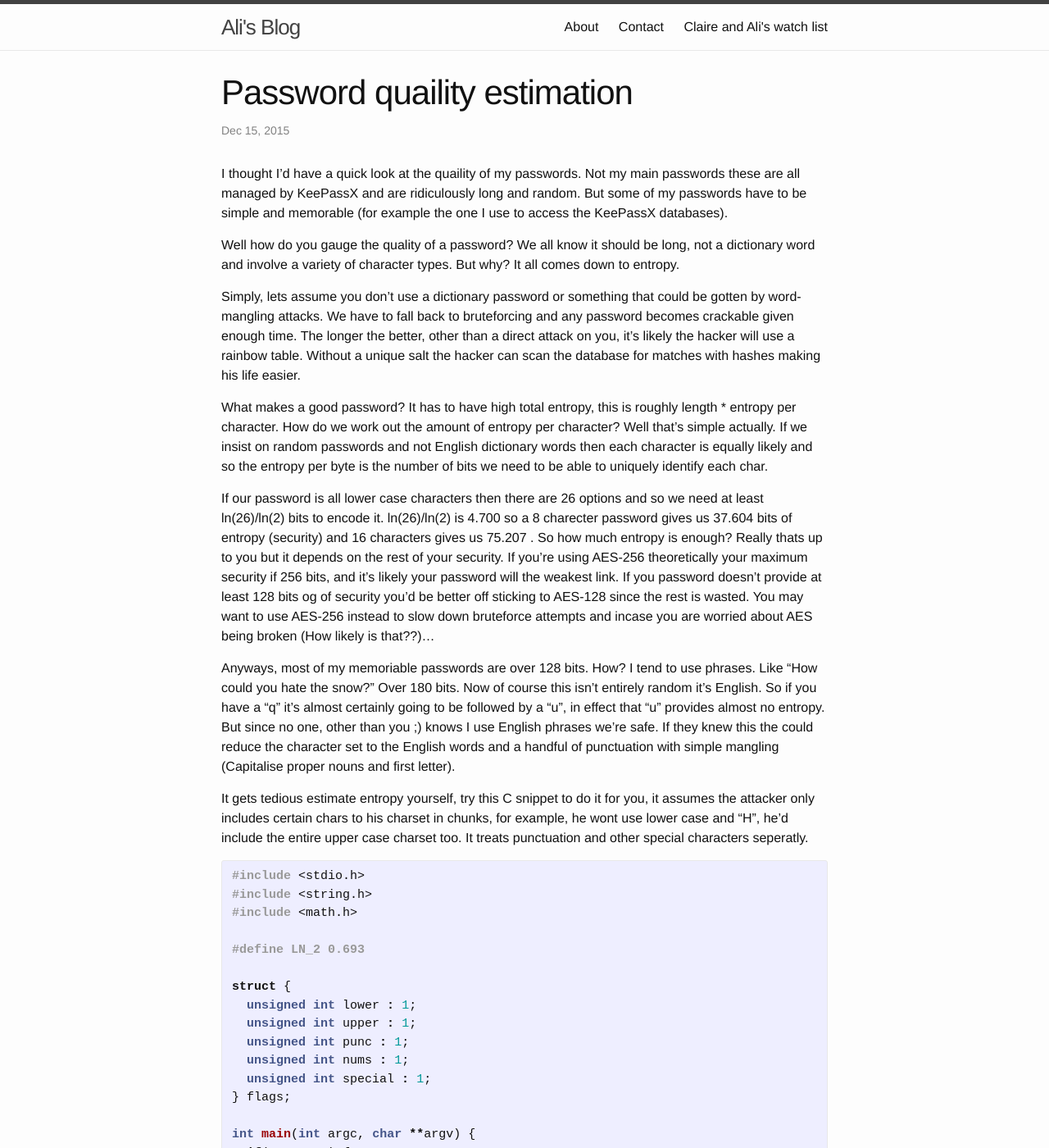
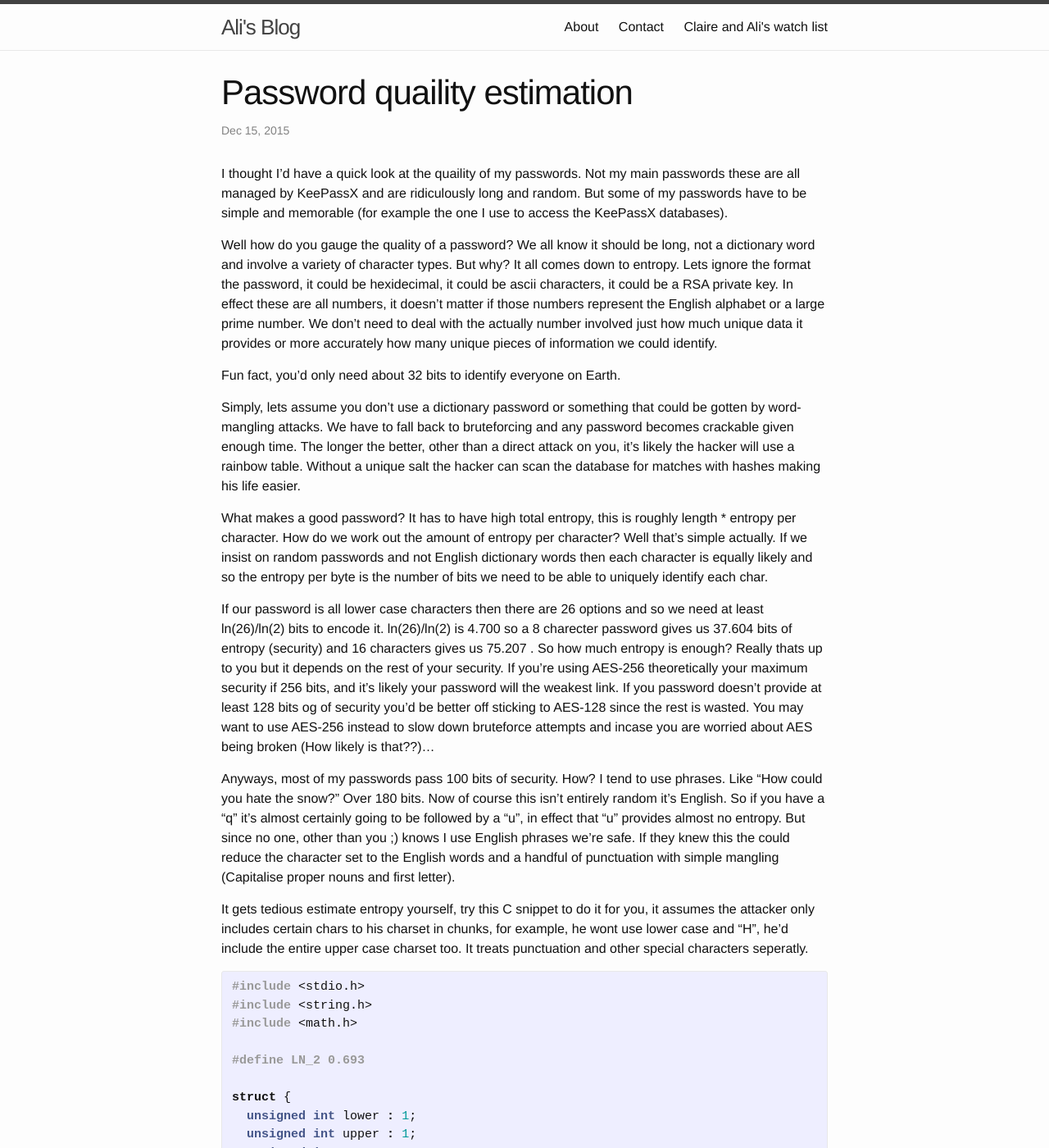
Before and after one commit to ali-raheem/alis_blog, a Jekyll site: the page built from _posts/2015-12-15-password-quaility.markdown, in a window 1280 px wide and 1400 px high. Shown: the whole window at 82% size. Built offline with Jekyll 4.4.1, drawn with Linux system fonts in a browser that asks for light colours.

Commit message:
update article

```diff
--- a/_posts/2015-12-15-password-quaility.markdown
+++ b/_posts/2015-12-15-password-quaility.markdown
@@ -7,7 +7,9 @@ categories: site
 
 I thought I'd have a quick look at the quaility of my passwords. Not my main passwords these are all managed by KeePassX and are ridiculously long and random. But some of my passwords have to be simple and memorable (for example the one I use to access the KeePassX databases).
 
-Well how do you gauge the quality of a password? We all know it should be long, not a dictionary word and involve a variety of character types. But why? It all comes down to entropy.
+Well how do you gauge the quality of a password? We all know it should be long, not a dictionary word and involve a variety of character types. But why? It all comes down to entropy. Lets ignore the format the password, it could be hexidecimal, it could be ascii characters, it could be a RSA private key. In effect these are all numbers, it doesn't matter if those numbers represent the English alphabet or a large prime number. We don't need to deal with the actually number involved just how much unique data it provides or more accurately how many unique pieces of information we could identify.
+
+Fun fact, you'd only need about 32 bits to identify everyone on Earth.
 
 Simply, lets assume you don't use a dictionary password or something that could be gotten by word-mangling attacks. We have to fall back to bruteforcing and any password becomes crackable given enough time. The longer the better, other than a direct attack on you, it's likely the hacker will use a rainbow table. Without a unique salt the hacker can scan the database for matches with hashes making his life easier.
 
@@ -15,7 +17,7 @@ What makes a good password? It has to have high total entropy, this is roughly l
 
 If our password is all lower case characters then there are 26 options and so we need at least ln(26)/ln(2) bits to encode it. ln(26)/ln(2) is 4.700 so a 8 charecter password gives us 37.604 bits of entropy (security) and 16 characters gives us 75.207 . So how much entropy is enough? Really thats up to you but it depends on the rest of your security. If you're using AES-256 theoretically your maximum security if 256 bits, and it's likely your password will the weakest link. If you password doesn't provide at least 128 bits og of security you'd be better off sticking to AES-128 since the rest is wasted. You may want to use AES-256 instead to slow down bruteforce attempts and incase you are worried about AES being broken (How likely is that??)...
 
-Anyways, most of my memoriable passwords are over 128 bits. How? I tend to use phrases. Like "How could you hate the snow?" Over 180 bits. Now of course this isn't entirely random it's English. So if you have a "q" it's almost certainly going to be followed by a "u", in effect that "u" provides almost no entropy. But since no one, other than you ;) knows I use English phrases we're safe. If they knew this the could reduce the character set to the English words and a handful of punctuation with simple mangling (Capitalise proper nouns and first letter).
+Anyways, most of my passwords pass 100 bits of security. How? I tend to use phrases. Like "How could you hate the snow?" Over 180 bits. Now of course this isn't entirely random it's English. So if you have a "q" it's almost certainly going to be followed by a "u", in effect that "u" provides almost no entropy. But since no one, other than you ;) knows I use English phrases we're safe. If they knew this the could reduce the character set to the English words and a handful of punctuation with simple mangling (Capitalise proper nouns and first letter).
 
 It gets tedious estimate entropy yourself, try this C snippet to do it for you, it assumes the attacker only includes certain chars to his charset in chunks, for example, he wont use lower case and "H", he'd include the entire upper case charset too. It treats punctuation and other special characters seperatly.
 
```
Also changed, not shown: 2 other files.
